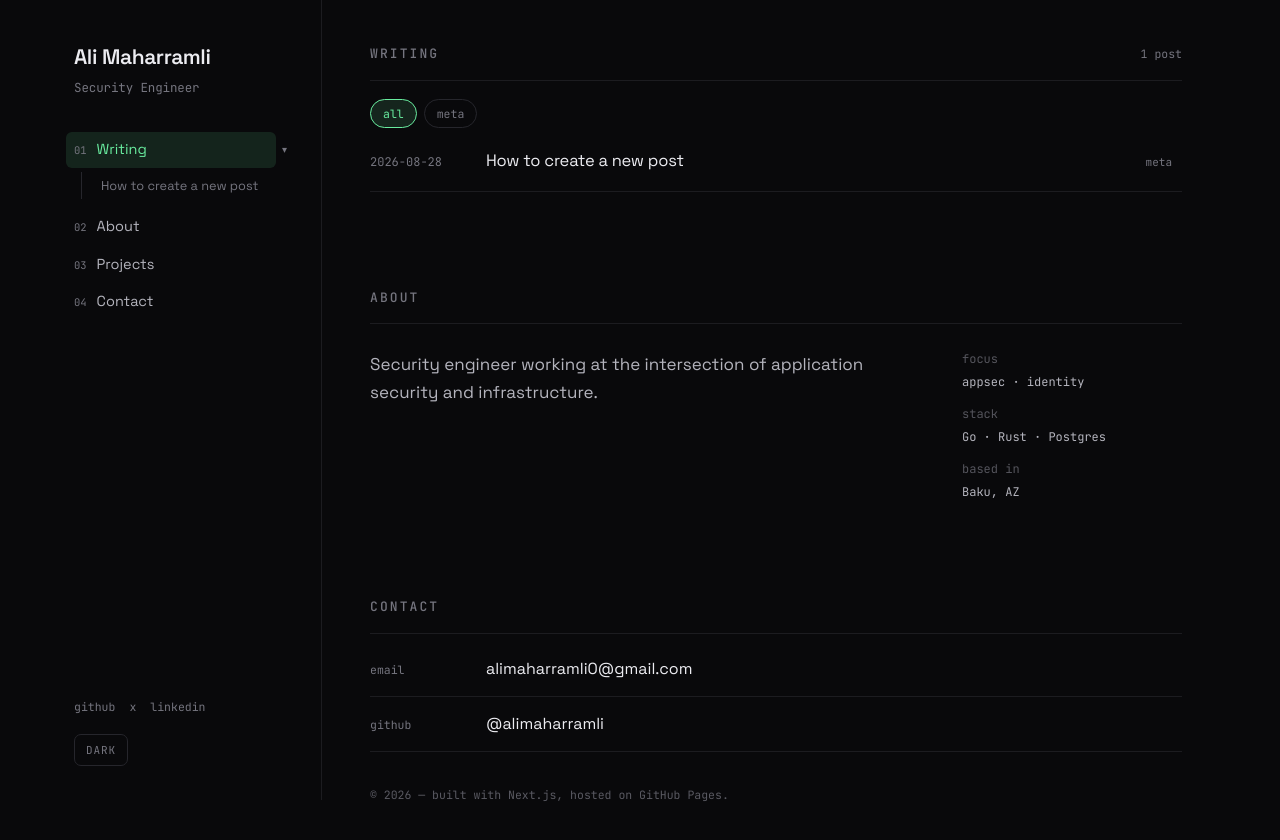
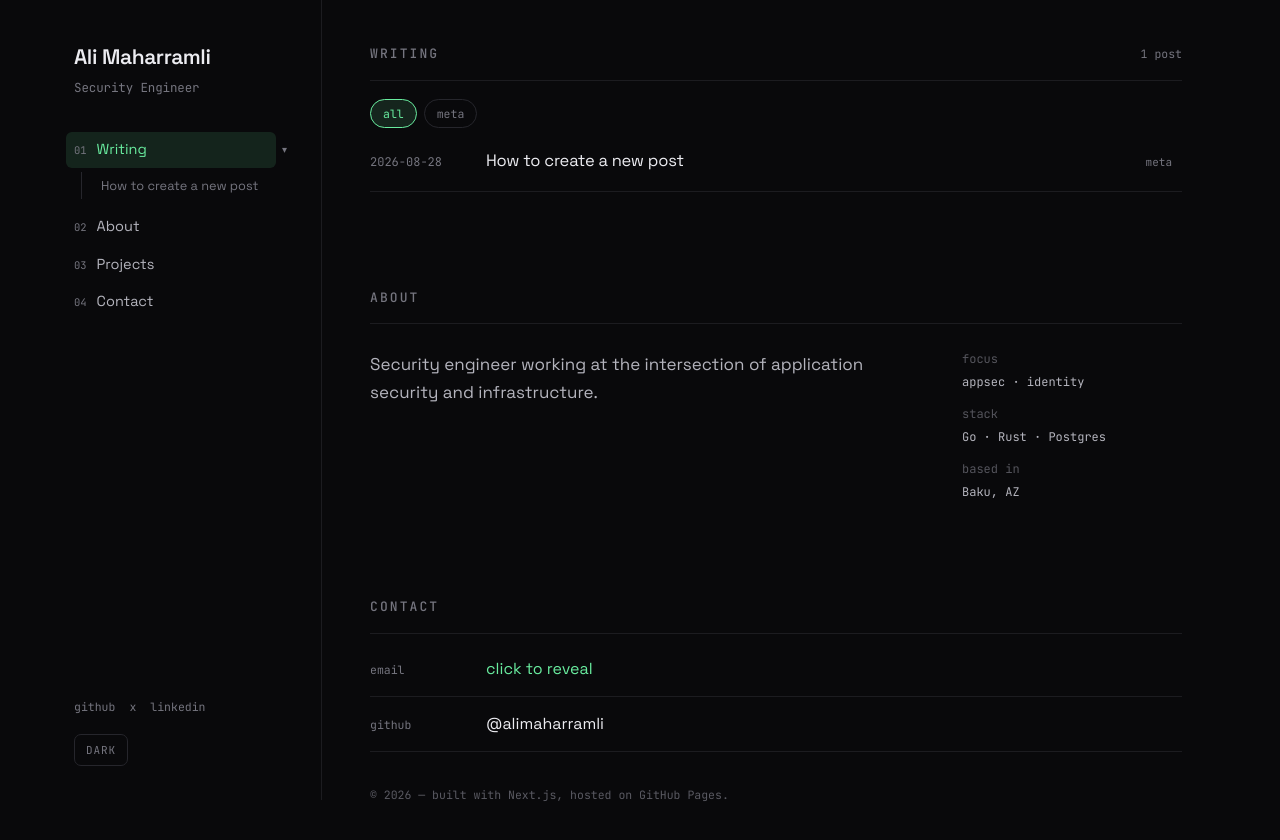
Before and after one commit to alimaharramli/alimaharramli.github.io, a Next.js app: page / in a window 1280 px wide. Shown: the top 840 px of the page. Built offline with nearby package versions, Linux system fonts and the light colour scheme.

Commit message:
Never render full email in DOM — reveal only on click Store email parts reversed in config (gmail.com::alimaharramli0). DOM only shows "click to reveal". On click, JS assembles the address and opens mailto: — the full email never exists in HTML or DOM state.

```diff
--- a/src/components/HomePage.tsx
+++ b/src/components/HomePage.tsx
@@ -1,35 +1,27 @@
 'use client';
 
-import { useState, useEffect, useRef } from 'react';
+import { useState } from 'react';
 import Link from 'next/link';
 import type { PostMeta, SiteConfig } from '@/types';
 
-function deobfuscate(encoded: string): string {
-  return encoded.replace('::', '@');
-}
+function ObfuscatedEmail({ parts }: { parts: string }) {
+  const [label, setLabel] = useState('click to reveal');
 
-function ObfuscatedEmail({ encoded }: { encoded: string }) {
-  const ref = useRef<HTMLAnchorElement>(null);
-  const [revealed, setRevealed] = useState(false);
-
-  useEffect(() => {
-    const t = setTimeout(() => setRevealed(true), 100);
-    return () => clearTimeout(t);
-  }, []);
-
-  const email = revealed ? deobfuscate(encoded) : '';
+  const handleClick = (e: React.MouseEvent) => {
+    e.preventDefault();
+    const addr = parts.split('::').reverse().join('@');
+    setLabel(addr);
+    window.location.href = 'mail' + 'to:' + addr;
+  };
 
   return (
     <a
-      ref={ref}
-      href={revealed ? `mailto:${email}` : '#'}
+      href="#"
       className="contact-row"
-      onClick={(e) => {
-        if (!revealed) e.preventDefault();
-      }}
+      onClick={handleClick}
     >
       <span style={{ fontFamily: "'JetBrains Mono', monospace", fontSize: 11.5, color: 'var(--muted)' }}>email</span>
-      <span style={{ fontSize: 16 }}>{email || '...'}</span>
+      <span style={{ fontSize: 16, color: label === 'click to reveal' ? 'var(--accent)' : undefined, cursor: 'pointer' }}>{label}</span>
     </a>
   );
 }
@@ -149,7 +141,7 @@ export function HomePageClient({
         <div style={{ display: 'flex', flexDirection: 'column', paddingTop: 8 }}>
           {Object.entries(siteConfig.contact).map(([key, value]) => {
             if (key === 'email') {
-              return <ObfuscatedEmail key={key} encoded={value} />;
+              return <ObfuscatedEmail key={key} parts={value} />;
             }
             const href = key === 'github' ? `https://github.com/${value.replace('@', '')}` : '#';
             return (
--- a/src/content/config.md
+++ b/src/content/config.md
@@ -15,6 +15,6 @@ links:
   x: "https://x.com"
   linkedin: "https://www.linkedin.com/in/ali-maharramli/"
 contact:
-  email: "alimaharramli0::gmail.com"
+  email: "gmail.com::alimaharramli0"
   github: "@alimaharramli"
 ---
```
